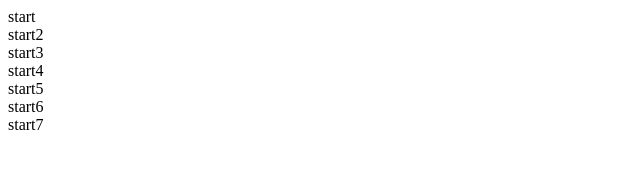
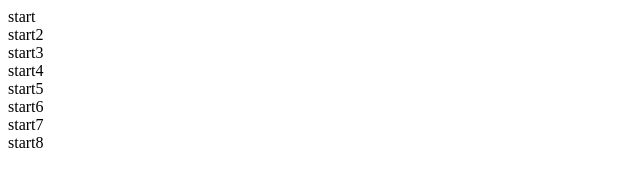
Before and after one commit to Maloxolka/lb1_git, a plain HTML site: page index.html in a window 1280 px wide. Shown: the full height of the page, 0-640 px from the left. Drawn offline with Linux system fonts and the light colour scheme.

Commit message:
that commit was edited

```diff
--- a/index.html
+++ b/index.html
@@ -12,5 +12,6 @@
 	<div>start5</div>
 	<div>start6</div>
 	<div>start7</div>
+	<div>start8</div>
 </body>
 </html>
```
